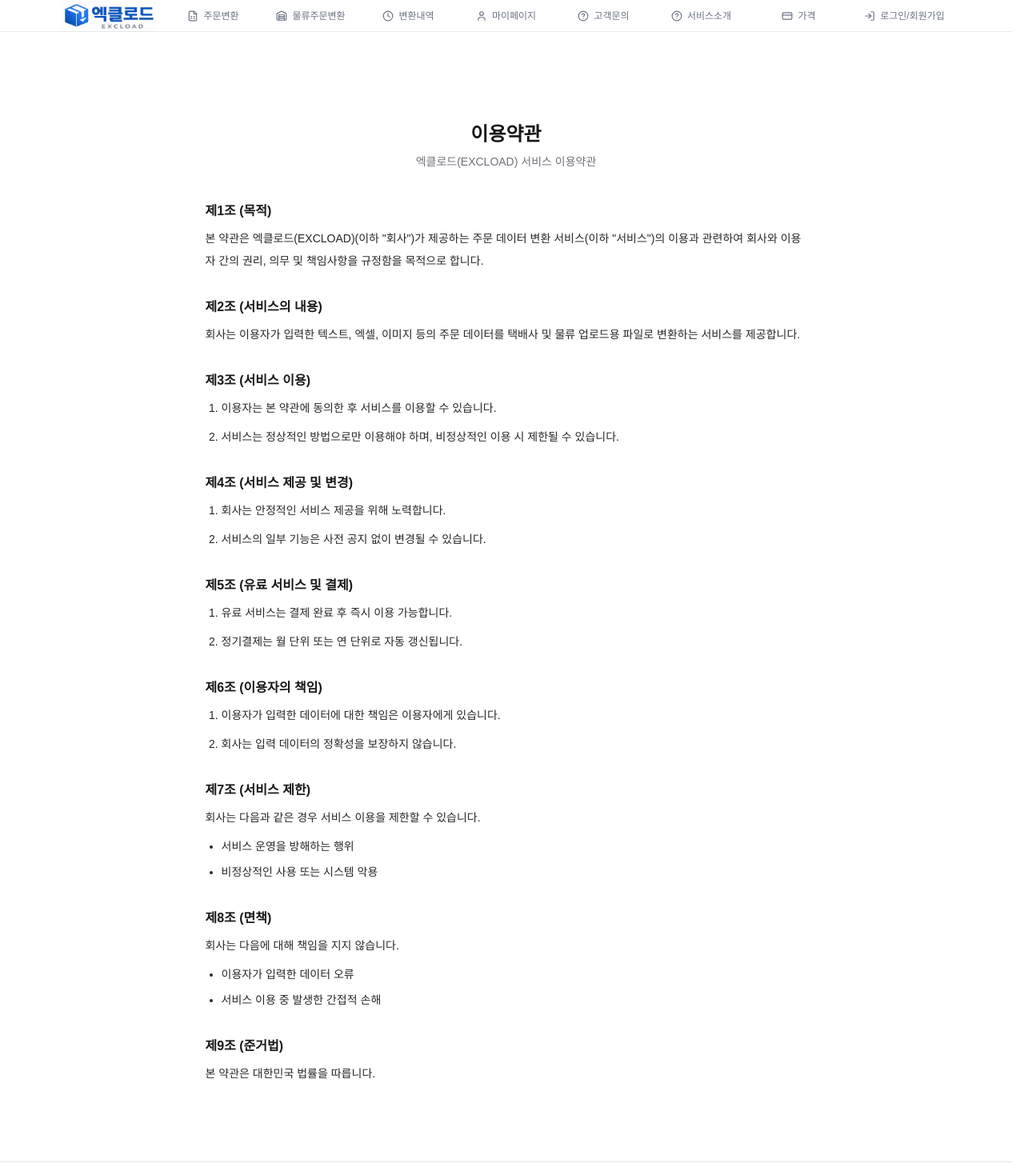
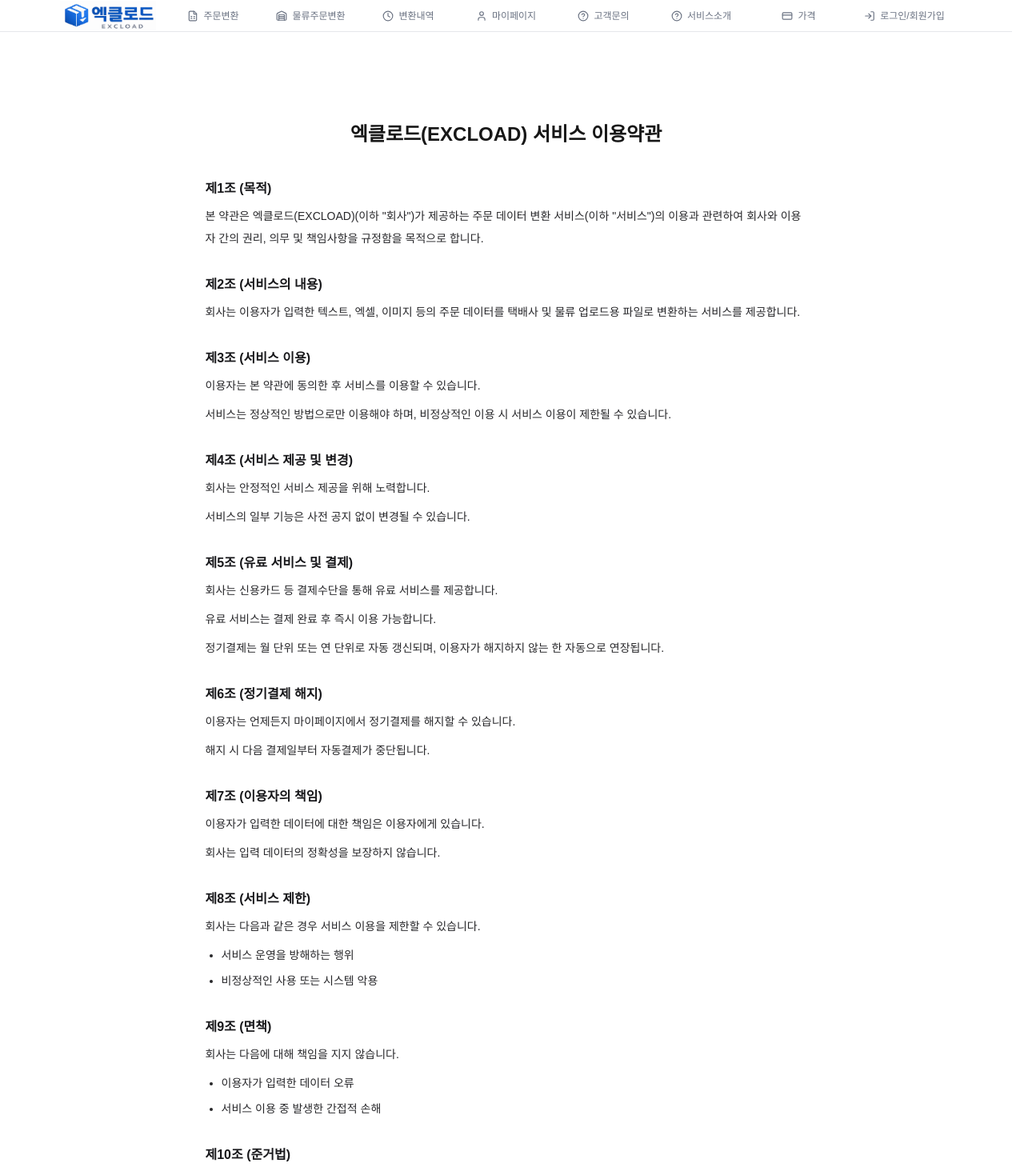
Before and after one commit to a01083475766-bit/excload, a Next.js app: page /terms in a window 1280 px wide. Shown: the top 1469 px of the page at 80% size. Built offline with nearby package versions, Linux system fonts and the light colour scheme; no server answers; the database is empty.

Commit message:
텍스트문구수정

```diff
--- a/app/auth/page.tsx
+++ b/app/auth/page.tsx
@@ -370,15 +370,6 @@ export default function AuthPage() {
             </form>
           )}
 
-          {/* 안내 메시지 */}
-          {mode === 'signup' && (
-            <div className="mt-6 p-4 bg-blue-50 border border-blue-200 rounded-lg">
-              <p className="text-xs text-blue-800">
-                💡 무료 회원으로 가입 시 10,000 포인트가 지급됩니다.
-              </p>
-            </div>
-          )}
-
           {/* 테스트 계정 정보 (로그인 모드일 때만) */}
           {mode === 'login' && (
             <div className="mt-6 p-4 bg-gray-50 rounded-lg">
--- a/app/auth/signup/page.tsx
+++ b/app/auth/signup/page.tsx
@@ -194,13 +194,6 @@ export default function SignupPage() {
               </a>
             </p>
           </div>
-
-          {/* 안내 메시지 */}
-          <div className="mt-6 p-4 bg-blue-50 border border-blue-200 rounded-lg">
-            <p className="text-xs text-blue-800">
-              💡 무료 회원으로 가입 시 10,000 포인트가 지급됩니다.
-            </p>
-          </div>
         </div>
       </div>
     </div>
--- a/app/components/DemoAnimation.tsx
+++ b/app/components/DemoAnimation.tsx
@@ -31,12 +31,11 @@ export default function DemoAnimation() {
 키보드 10개 주문합니다
 빠른배송해주세요`;
 
-  const sampleText = `받는사람: 홍길동
+  const sampleText = `받는 사람: 홍길동
 전화번호: 010-1234-5678
-주소: 서울시 강남구 테헤란로 123 4층
-상품: 무선 마우스 블랙
-수량: 2개
-요청사항: 부재 시 경비실에 맡겨주세요`;
+주소: 서울시 강남구 테헤란로 123
+상품명: 무선 블랙 마우스 / 수량: 2개
+요청사항: 부재 시 문 앞에 놓아주세요`;
 
   // 단계 순서 정의 - 통합 흐름으로 변경
   const unifiedFlow: DemoStep[] = [
--- a/app/layout.tsx
+++ b/app/layout.tsx
@@ -30,7 +30,7 @@ export default function RootLayout({
   children: React.ReactNode;
 }>) {
   return (
-    <html lang="en">
+    <html lang="ko">
       <body
         className={`${geistSans.variable} ${geistMono.variable} antialiased`}
       >
--- a/app/privacy/page.tsx
+++ b/app/privacy/page.tsx
@@ -1,11 +1,12 @@
 export default function PrivacyPage() {
   return (
     <div className="max-w-[800px] mx-auto py-16 px-6">
-      <h1 className="text-2xl font-bold mb-2 text-center">개인정보처리방침</h1>
-      <p className="text-sm text-zinc-500 text-center mb-10">엑클로드(EXCLOAD)</p>
+      <h1 className="text-2xl font-bold mb-10 text-center">
+        엑클로드(EXCLOAD) 개인정보처리방침
+      </h1>
 
       <div className="text-sm leading-7 space-y-8 text-left text-zinc-800">
-        <p className="text-zinc-800">
+        <p>
           엑클로드(EXCLOAD)는 개인정보 보호법에 따라 이용자의 개인정보를 보호하고 이를 적법하게
           처리합니다.
         </p>
@@ -28,9 +29,7 @@ export default function PrivacyPage() {
 
         <section>
           <h2 className="text-base font-semibold text-zinc-900 mb-2">3. 보유 및 이용 기간</h2>
-          <ul className="list-disc pl-5 space-y-1">
-            <li>회원 탈퇴 시까지 보관 후 즉시 삭제</li>
-          </ul>
+          <p>회원 탈퇴 시까지 보관 후 즉시 삭제합니다.</p>
         </section>
 
         <section>
@@ -39,20 +38,23 @@ export default function PrivacyPage() {
         </section>
 
         <section>
-          <h2 className="text-base font-semibold text-zinc-900 mb-2">5. 처리 위탁</h2>
-          <p>회사는 서비스 제공을 위해 일부 업무를 외부에 위탁할 수 있습니다.</p>
+          <h2 className="text-base font-semibold text-zinc-900 mb-2">5. 개인정보 처리 위탁</h2>
+          <p>
+            회사는 결제 처리 및 서비스 제공을 위해 외부 결제 서비스(예: Stripe, 토스페이먼츠 등)를
+            이용할 수 있습니다.
+          </p>
         </section>
 
         <section>
           <h2 className="text-base font-semibold text-zinc-900 mb-2">6. 이용자의 권리</h2>
-          <p>이용자는 언제든지 개인정보 조회 및 삭제를 요청할 수 있습니다.</p>
+          <p>이용자는 언제든지 자신의 개인정보를 조회하거나 삭제를 요청할 수 있습니다.</p>
         </section>
 
         <section>
           <h2 className="text-base font-semibold text-zinc-900 mb-2">7. 보안</h2>
-          <p>회사는 개인정보 보호를 위해 기술적/관리적 조치를 시행합니다.</p>
+          <p>회사는 개인정보 보호를 위해 기술적·관리적 조치를 시행합니다.</p>
         </section>
       </div>
     </div>
-  )
+  );
 }
--- a/app/refund/page.tsx
+++ b/app/refund/page.tsx
@@ -1,13 +1,12 @@
 export default function RefundPage() {
   return (
     <main className="mx-auto max-w-[800px] px-6 py-16">
-      <h1 className="mb-2 text-center text-2xl font-bold">환불 정책</h1>
-      <p className="mb-10 text-center text-sm text-zinc-500">엑클로드(EXCLOAD)</p>
+      <h1 className="mb-10 text-center text-2xl font-bold">
+        엑클로드(EXCLOAD) 환불 정책
+      </h1>
 
       <div className="space-y-8 text-left text-sm leading-7 text-zinc-800">
-        <p>
-          엑클로드(EXCLOAD)는 다음과 같은 기준으로 환불을 제공합니다.
-        </p>
+        <p>엑클로드(EXCLOAD)는 다음과 같은 기준으로 환불을 제공합니다.</p>
 
         <section>
           <h2 className="mb-2 text-base font-semibold text-zinc-900">1. 환불 가능 기간</h2>
@@ -32,16 +31,21 @@ export default function RefundPage() {
 
         <section>
           <h2 className="mb-2 text-base font-semibold text-zinc-900">4. 정기결제</h2>
-          <ul className="list-disc space-y-1 pl-5">
-            <li>정기결제는 다음 결제일 이전까지 해지 예약이 가능합니다.</li>
-            <li>해지 예약 시 다음 결제일부터 자동결제가 중단됩니다.</li>
-            <li>이미 서비스 이용이 발생한 결제 건은 사용량에 따라 환불이 제한될 수 있습니다.</li>
-          </ul>
+          <p className="mb-2">
+            정기결제는 이용자가 해지하지 않는 한 자동으로 갱신됩니다.
+          </p>
+          <p className="mb-2">
+            이용자는 언제든지 마이페이지에서 해지할 수 있으며, 해지 시 다음 결제일부터 자동결제가
+            중단됩니다.
+          </p>
+          <p>
+            이미 서비스 이용이 발생한 결제 건은 사용량에 따라 환불이 제한될 수 있습니다.
+          </p>
         </section>
 
         <section>
           <h2 className="mb-2 text-base font-semibold text-zinc-900">5. 환불 방법</h2>
-          <p>환불은 결제 수단을 통해 처리됩니다.</p>
+          <p>환불은 결제 수단(카드 등)을 통해 동일하게 처리됩니다.</p>
         </section>
 
         <section>
@@ -50,7 +54,7 @@ export default function RefundPage() {
             이메일:{' '}
             <a
               href="mailto:sacom5766@naver.com"
-              className="text-[#0066cc] underline underline-offset-2 hover:text-zinc-800"
+              className="text-blue-600 underline underline-offset-2 hover:text-blue-800 dark:text-blue-400 dark:hover:text-blue-300"
             >
               sacom5766@naver.com
             </a>
--- a/app/terms/page.tsx
+++ b/app/terms/page.tsx
@@ -1,8 +1,9 @@
 export default function TermsPage() {
   return (
     <div className="max-w-[800px] mx-auto py-16 px-6">
-      <h1 className="text-2xl font-bold mb-2 text-center">이용약관</h1>
-      <p className="text-sm text-zinc-500 text-center mb-10">엑클로드(EXCLOAD) 서비스 이용약관</p>
+      <h1 className="text-2xl font-bold mb-10 text-center">
+        엑클로드(EXCLOAD) 서비스 이용약관
+      </h1>
 
       <div className="text-sm leading-7 space-y-8 text-left text-zinc-800">
         <section>
@@ -24,38 +25,43 @@ export default function TermsPage() {
 
         <section>
           <h2 className="text-base font-semibold text-zinc-900 mb-2">제3조 (서비스 이용)</h2>
-          <ol className="list-decimal pl-5 space-y-2">
-            <li>이용자는 본 약관에 동의한 후 서비스를 이용할 수 있습니다.</li>
-            <li>서비스는 정상적인 방법으로만 이용해야 하며, 비정상적인 이용 시 제한될 수 있습니다.</li>
-          </ol>
+          <p className="mb-2">이용자는 본 약관에 동의한 후 서비스를 이용할 수 있습니다.</p>
+          <p>
+            서비스는 정상적인 방법으로만 이용해야 하며, 비정상적인 이용 시 서비스 이용이 제한될 수
+            있습니다.
+          </p>
         </section>
 
         <section>
           <h2 className="text-base font-semibold text-zinc-900 mb-2">제4조 (서비스 제공 및 변경)</h2>
-          <ol className="list-decimal pl-5 space-y-2">
-            <li>회사는 안정적인 서비스 제공을 위해 노력합니다.</li>
-            <li>서비스의 일부 기능은 사전 공지 없이 변경될 수 있습니다.</li>
-          </ol>
+          <p className="mb-2">회사는 안정적인 서비스 제공을 위해 노력합니다.</p>
+          <p>서비스의 일부 기능은 사전 공지 없이 변경될 수 있습니다.</p>
         </section>
 
         <section>
           <h2 className="text-base font-semibold text-zinc-900 mb-2">제5조 (유료 서비스 및 결제)</h2>
-          <ol className="list-decimal pl-5 space-y-2">
-            <li>유료 서비스는 결제 완료 후 즉시 이용 가능합니다.</li>
-            <li>정기결제는 월 단위 또는 연 단위로 자동 갱신됩니다.</li>
-          </ol>
+          <p className="mb-2">회사는 신용카드 등 결제수단을 통해 유료 서비스를 제공합니다.</p>
+          <p className="mb-2">유료 서비스는 결제 완료 후 즉시 이용 가능합니다.</p>
+          <p>
+            정기결제는 월 단위 또는 연 단위로 자동 갱신되며, 이용자가 해지하지 않는 한 자동으로
+            연장됩니다.
+          </p>
         </section>
 
         <section>
-          <h2 className="text-base font-semibold text-zinc-900 mb-2">제6조 (이용자의 책임)</h2>
-          <ol className="list-decimal pl-5 space-y-2">
-            <li>이용자가 입력한 데이터에 대한 책임은 이용자에게 있습니다.</li>
-            <li>회사는 입력 데이터의 정확성을 보장하지 않습니다.</li>
-          </ol>
+          <h2 className="text-base font-semibold text-zinc-900 mb-2">제6조 (정기결제 해지)</h2>
+          <p className="mb-2">이용자는 언제든지 마이페이지에서 정기결제를 해지할 수 있습니다.</p>
+          <p>해지 시 다음 결제일부터 자동결제가 중단됩니다.</p>
         </section>
 
         <section>
-          <h2 className="text-base font-semibold text-zinc-900 mb-2">제7조 (서비스 제한)</h2>
+          <h2 className="text-base font-semibold text-zinc-900 mb-2">제7조 (이용자의 책임)</h2>
+          <p className="mb-2">이용자가 입력한 데이터에 대한 책임은 이용자에게 있습니다.</p>
+          <p>회사는 입력 데이터의 정확성을 보장하지 않습니다.</p>
+        </section>
+
+        <section>
+          <h2 className="text-base font-semibold text-zinc-900 mb-2">제8조 (서비스 제한)</h2>
           <p className="mb-2">회사는 다음과 같은 경우 서비스 이용을 제한할 수 있습니다.</p>
           <ul className="list-disc pl-5 space-y-1">
             <li>서비스 운영을 방해하는 행위</li>
@@ -64,7 +70,7 @@ export default function TermsPage() {
         </section>
 
         <section>
-          <h2 className="text-base font-semibold text-zinc-900 mb-2">제8조 (면책)</h2>
+          <h2 className="text-base font-semibold text-zinc-900 mb-2">제9조 (면책)</h2>
           <p className="mb-2">회사는 다음에 대해 책임을 지지 않습니다.</p>
           <ul className="list-disc pl-5 space-y-1">
             <li>이용자가 입력한 데이터 오류</li>
@@ -73,10 +79,10 @@ export default function TermsPage() {
         </section>
 
         <section>
-          <h2 className="text-base font-semibold text-zinc-900 mb-2">제9조 (준거법)</h2>
+          <h2 className="text-base font-semibold text-zinc-900 mb-2">제10조 (준거법)</h2>
           <p>본 약관은 대한민국 법률을 따릅니다.</p>
         </section>
       </div>
     </div>
-  )
+  );
 }
```
Also changed, not shown: app/logistics-convert/page.tsx (+4 -4 lines), app/order-convert/page.tsx (+4 -4 lines), app/unified-input/UnifiedInputSection.tsx (+4 -5 lines).
